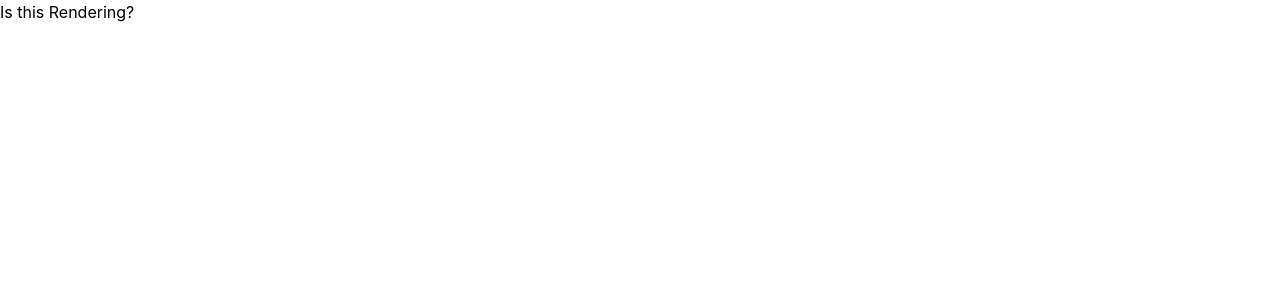
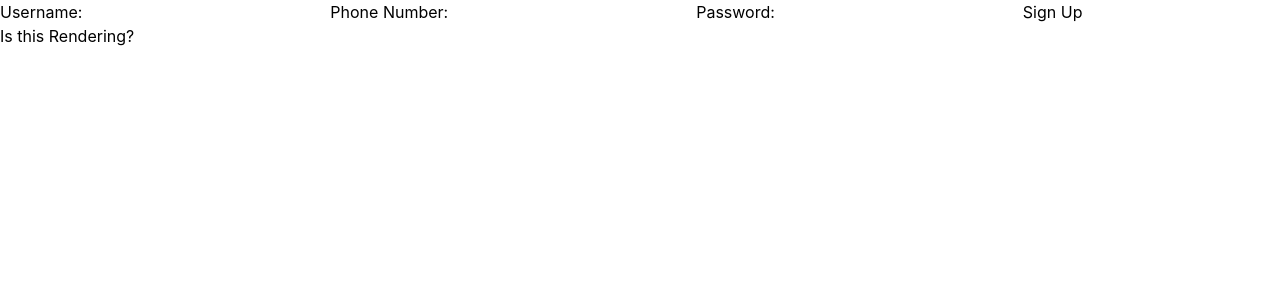
Before and after one commit to buildWeekWaterMyPlants/front-end, a React (Create React App) app in the folder watermyplants/: page / in a window 1280 px wide. Shown: the top 300 px of the page. Built offline with nearby package versions, Linux system fonts and the light colour scheme.

Commit message:
basic functionality for signup, still require axios endpoints

```diff
--- a/watermyplants/src/components/SignUp.js
+++ b/watermyplants/src/components/SignUp.js
@@ -1,7 +1,49 @@
 import React from "react";
+import { useState } from "react";
+
+const initialSignUp = {
+  username: "",
+  phoneNumber: "",
+  password: "",
+};
 
 function SignUp(props) {
-  return <div></div>;
+  const [signUpData, setSignUpData] = useState(initialSignUp);
+
+  const handleChange = (e) => {
+    setSignUpData({ ...signUpData, [e.target.name]: e.target.value });
+  };
+
+  const handleSubmit = (e) => {
+    e.preventDefault();
+    // axios post Here
+    //set token to localstorage
+    //push to my plant list
+  };
+  console.log(signUpData);
+  return (
+    <div>
+      <form>
+        <label>
+          Username:
+          <input onChange={handleChange} type="text" name="username"></input>
+        </label>
+        <label>
+          Phone Number:
+          <input onChange={handleChange} type="tel" name="phoneNumber"></input>
+        </label>
+        <label>
+          Password:
+          <input
+            onChange={handleChange}
+            type="password"
+            name="password"
+          ></input>
+        </label>
+        <button>Sign Up</button>
+      </form>
+    </div>
+  );
 }
 
 export default SignUp;
```
